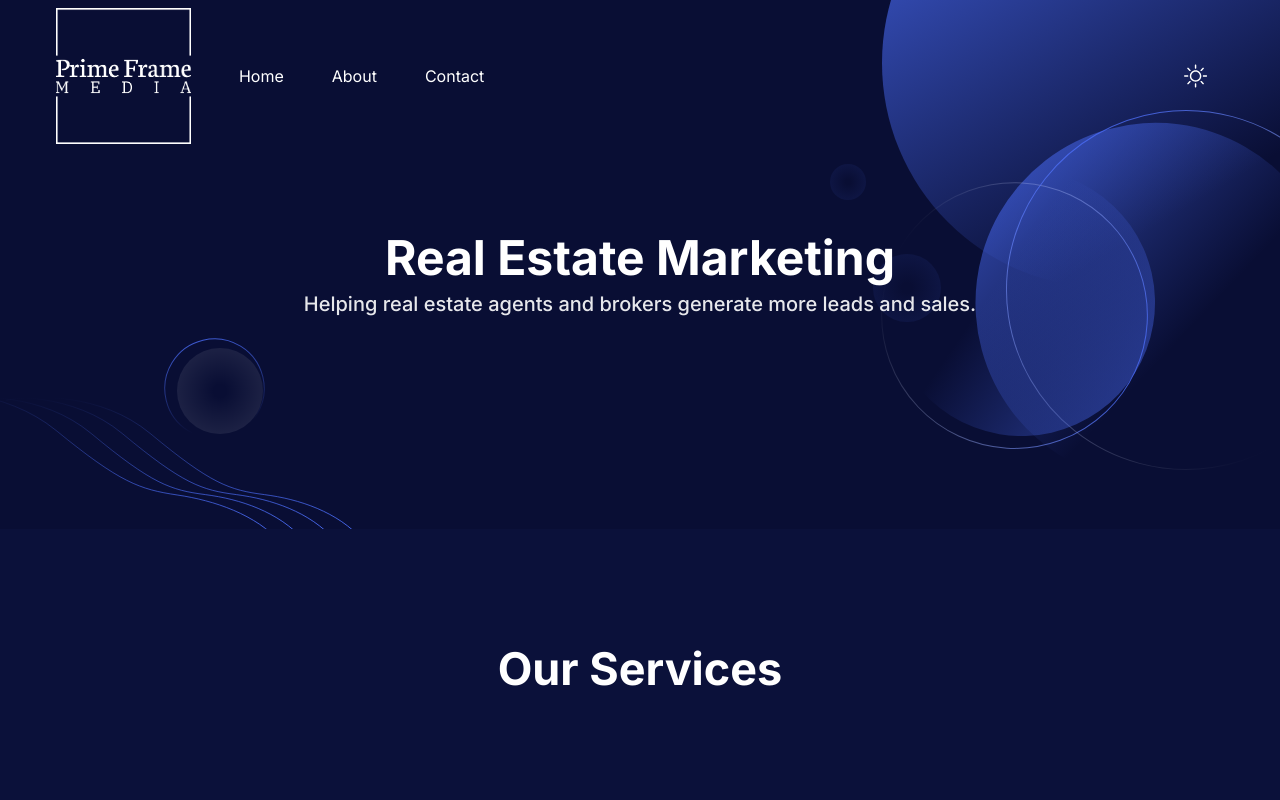
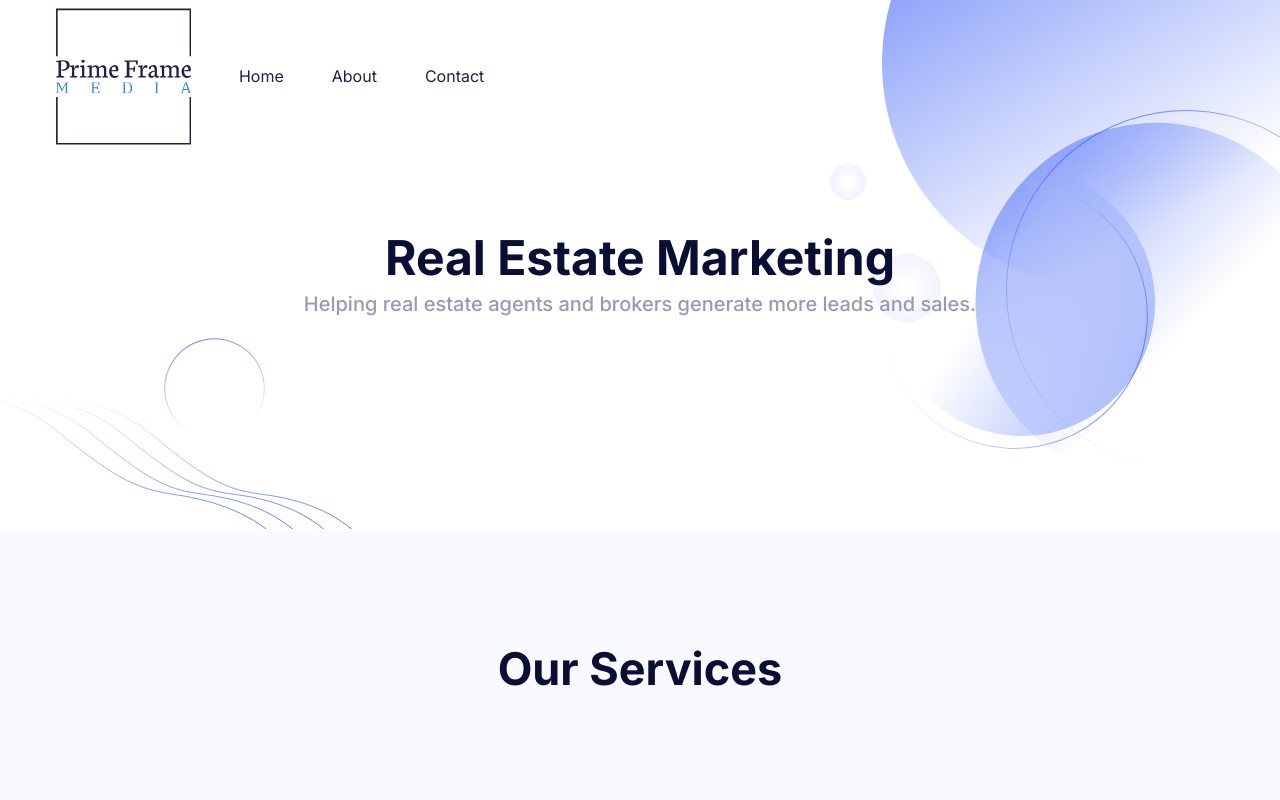
Before and after one commit to vasshorin/refav, a Next.js app: page / in a window 1280 px wide. Shown: the top 800 px of the page. Built offline with nearby package versions, Linux system fonts and the light colour scheme.

Commit message:
Change color scheme

```diff
--- a/app/providers.tsx
+++ b/app/providers.tsx
@@ -4,7 +4,7 @@ import { ThemeProvider } from "next-themes";
 
 export function Providers({ children }: { children: React.ReactNode }) {
   return (
-    <ThemeProvider attribute="class" enableSystem={false} defaultTheme="dark">
+    <ThemeProvider attribute="class" enableSystem={false} defaultTheme="light">
       {children}
     </ThemeProvider>
   );
--- a/components/Header/index.tsx
+++ b/components/Header/index.tsx
@@ -149,7 +149,7 @@ const Header = () => {
                   </ul>
                 </nav>
               </div>
-              <ThemeToggler />
+              {/* <ThemeToggler /> */}
             </div>
           </div>
         </div>
--- a/package.json
+++ b/package.json
@@ -19,7 +19,9 @@
     "next-themes": "^0.2.1",
     "react": "18.2.0",
     "react-dom": "18.2.0",
-    "react-modal-video": "^2.0.0"
+    "react-modal": "^3.16.1",
+    "react-modal-video": "^2.0.0",
+    "react-youtube": "^10.1.0"
   },
   "devDependencies": {
     "@types/node": "^18.15.11",
```
Also changed, not shown: 1 other file (tests, documents, lock files or other folders).
